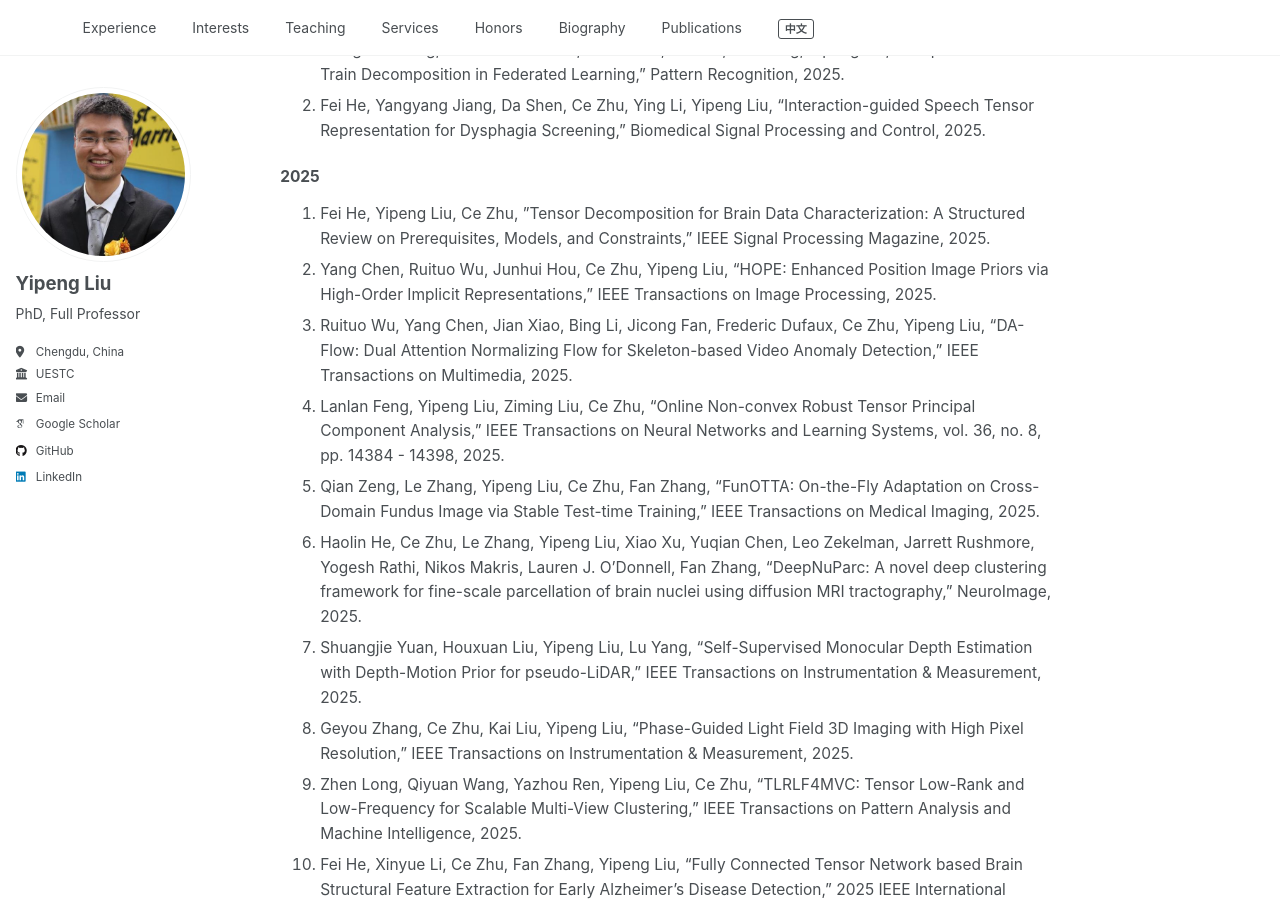
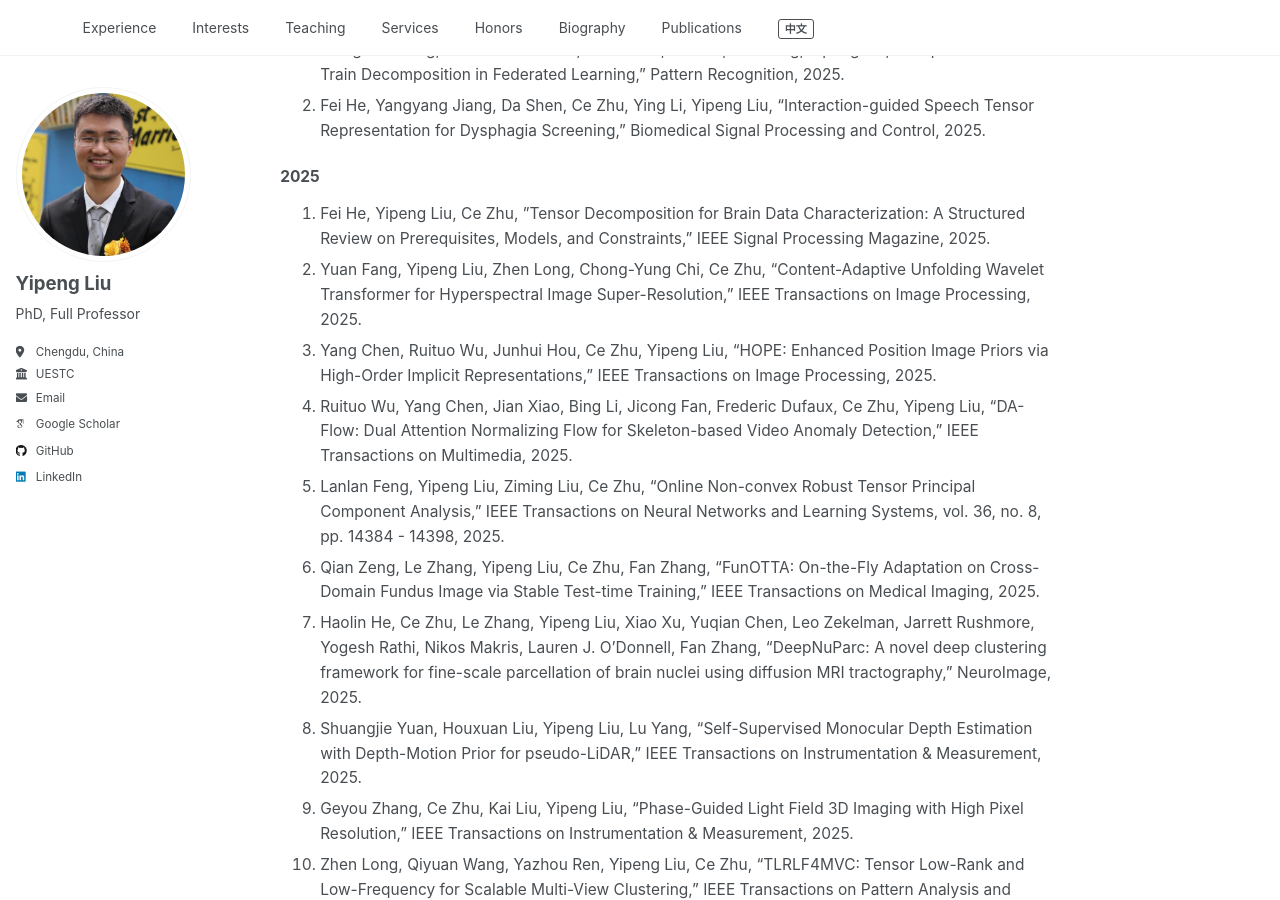
Before and after one commit to yipengliu/yipengliu.github.io, a Jekyll site: the page built from _pages/main-en.md, in a window 1280 px wide and 900 px high, scrolled down 3006 px. Built offline with Jekyll 4.4.1, drawn with Linux system fonts in a browser that asks for light colours; some web fonts are replaced.

Commit message:
Update main-en.md

```diff
--- a/_pages/main-en.md
+++ b/_pages/main-en.md
@@ -98,24 +98,25 @@
 #### 2025
 
 1. Fei He, Yipeng Liu, Ce Zhu, ”Tensor Decomposition for Brain Data Characterization: A Structured Review on Prerequisites, Models, and Constraints,” IEEE Signal Processing Magazine, 2025.
-2. Yang Chen, Ruituo Wu, Junhui Hou, Ce Zhu, Yipeng Liu, "HOPE: Enhanced Position Image Priors via High-Order Implicit Representations," IEEE Transactions on Image Processing, 2025.
-3. Ruituo Wu, Yang Chen, Jian Xiao, Bing Li, Jicong Fan, Frederic Dufaux, Ce Zhu, Yipeng Liu, "DA-Flow: Dual Attention Normalizing Flow for Skeleton-based Video Anomaly Detection," IEEE Transactions on Multimedia, 2025.
-4. Lanlan Feng, Yipeng Liu, Ziming Liu, Ce Zhu, "Online Non-convex Robust Tensor Principal Component Analysis," IEEE Transactions on Neural Networks and Learning Systems, vol. 36, no. 8, pp. 14384 - 14398, 2025.
-5. Qian Zeng, Le Zhang, Yipeng Liu, Ce Zhu, Fan Zhang, "FunOTTA: On-the-Fly Adaptation on Cross-Domain Fundus Image via Stable Test-time Training," IEEE Transactions on Medical Imaging, 2025.
-6. Haolin He, Ce Zhu, Le Zhang, Yipeng Liu, Xiao Xu, Yuqian Chen, Leo Zekelman, Jarrett Rushmore, Yogesh Rathi, Nikos Makris, Lauren J. O’Donnell, Fan Zhang, "DeepNuParc: A novel deep clustering framework for fine-scale parcellation of brain nuclei using diffusion MRI tractography," NeuroImage, 2025.
-7. Shuangjie Yuan, Houxuan Liu, Yipeng Liu, Lu Yang, "Self-Supervised Monocular Depth Estimation with Depth-Motion Prior for pseudo-LiDAR," IEEE Transactions on Instrumentation & Measurement, 2025.
-8. Geyou Zhang, Ce Zhu, Kai Liu, Yipeng Liu, "Phase-Guided Light Field 3D Imaging with High Pixel Resolution," IEEE Transactions on Instrumentation & Measurement, 2025.
-9. Zhen Long, Qiyuan Wang, Yazhou Ren, Yipeng Liu, Ce Zhu, "TLRLF4MVC: Tensor Low-Rank and Low-Frequency for Scalable Multi-View Clustering," IEEE Transactions on Pattern Analysis and Machine Intelligence, 2025.
-10. Fei He, Xinyue Li, Ce Zhu, Fan Zhang, Yipeng Liu, "Fully Connected Tensor Network based Brain Structural Feature Extraction for Early Alzheimer’s Disease Detection," 2025 IEEE International Conference on Acoustics, Speech and Signal Processing (ICASSP 2025), Hyderabad, India, April 6-11, 2025.
-11. Weiting Ou, Yipeng Liu, Zhijie Sun, Bing Li, Le Zhang, Ce Zhu, "Codar: Complex-valued Neural Network for Crossing-Floor Intrusion Detection via WiFi," 2025 IEEE International Conference on Acoustics, Speech and Signal Processing (ICASSP 2025), Hyderabad, India, April 6-11, 2025.
-12. Hongwei Guo, Yapeng Du, Lei Luo, Yipeng Liu, Ce Zhu, "VVC Rate Control Based on Distortion Propagation Factors," The 20th IEEE International Symposium on Broadband Multimedia Systems and Broadcasting (BMSB 2025), Dublin Ireland, June 11-13, 2025.
-13. Zhen Long, Yipeng Liu, Yazhou Ren, Ce Zhu, "SLR-MVTC: Smooth Low-Rank Multi-View Tensor Clustering," the 39th AAAI Conference on Artificial Intelligence (AAAI-25), Philadelphia, Pennsylvania, USA, Feb 25 - Mar. 4, 2025.
-14. Xiangtao Zhang, Sheng Li, Ao Li, Yipeng Liu, Fan Zhang, Ce Zhu, Le Zhang, “Subspace Constraint and Contribution Estimation for Heterogeneous Federated Learning，” The IEEE/CVF Conference on Computer Vision and Pattern Recognition (CVPR), 2025, pp. 20632-20642.
-15. Qun Wan, Haotian Du, Xiangyu Peng, Kehao Zhang, Yipeng Liu, Wei Xia, "Lecture Notes on A Geometric Interpretation of Minimum Mean Square Error: The Ratio of Matrix Determinants," IEEE International Conference on Teaching, Assessment, and Learning Engineering, Macao, China, Dec. 4 - 7, 2025.
-16. Hongwei Guo, Yipeng Liu, Lei Luo, Chengbiao Fu, Ce Zhu, "Block-level Lagrange multiplier adaptation based on distortion propagation factors," The 17th Asia Pacific Signal and Information Processing Association Annual Summit and Conference (APSIPA ASC 2025), Singapore,  Oct. 22 – 24, 2025.
-17. Fei He, Houji Du, Nipon Theera-Umpon, Yipeng Liu, Ce Zhu, "Flexibly Constrained Tucker Decomposition for High-Order Spectral Analysis," The 27th IEEE International Workshop on Multimedia Signal Processing (MMSP 2025), Beijing, China, Sept. 21 - 23, 2025.
-18. Qun Wan, Weiyu Liu, Kehao Zhang, Xiangyu Peng, Lin Zou, Yipeng Liu, "Revisiting The Cramer-Rao Lower Bound via Wiener Filtering," The 17th International Conference on Signal Processing Systems (ICSPS), Chengdu, China, October 24-26, 2025.
-19. Kang Tan, Zhijie Sun, Yimao Sun, Ce Zhu, Yipeng Liu, "DATSIL: Domain Adaptation in Tensor Subspace for Wi-Fi-based Indoor Localization," The 17th International Conference on Signal Processing Systems (ICSPS), Chengdu, China, October 24-26, 2025.
+2. Yuan Fang, Yipeng Liu, Zhen Long, Chong-Yung Chi, Ce Zhu, "Content-Adaptive Unfolding Wavelet Transformer for Hyperspectral Image Super-Resolution," IEEE Transactions on Image Processing, 2025.
+3. Yang Chen, Ruituo Wu, Junhui Hou, Ce Zhu, Yipeng Liu, "HOPE: Enhanced Position Image Priors via High-Order Implicit Representations," IEEE Transactions on Image Processing, 2025.
+4. Ruituo Wu, Yang Chen, Jian Xiao, Bing Li, Jicong Fan, Frederic Dufaux, Ce Zhu, Yipeng Liu, "DA-Flow: Dual Attention Normalizing Flow for Skeleton-based Video Anomaly Detection," IEEE Transactions on Multimedia, 2025.
+5. Lanlan Feng, Yipeng Liu, Ziming Liu, Ce Zhu, "Online Non-convex Robust Tensor Principal Component Analysis," IEEE Transactions on Neural Networks and Learning Systems, vol. 36, no. 8, pp. 14384 - 14398, 2025.
+6. Qian Zeng, Le Zhang, Yipeng Liu, Ce Zhu, Fan Zhang, "FunOTTA: On-the-Fly Adaptation on Cross-Domain Fundus Image via Stable Test-time Training," IEEE Transactions on Medical Imaging, 2025.
+7. Haolin He, Ce Zhu, Le Zhang, Yipeng Liu, Xiao Xu, Yuqian Chen, Leo Zekelman, Jarrett Rushmore, Yogesh Rathi, Nikos Makris, Lauren J. O’Donnell, Fan Zhang, "DeepNuParc: A novel deep clustering framework for fine-scale parcellation of brain nuclei using diffusion MRI tractography," NeuroImage, 2025.
+8. Shuangjie Yuan, Houxuan Liu, Yipeng Liu, Lu Yang, "Self-Supervised Monocular Depth Estimation with Depth-Motion Prior for pseudo-LiDAR," IEEE Transactions on Instrumentation & Measurement, 2025.
+9. Geyou Zhang, Ce Zhu, Kai Liu, Yipeng Liu, "Phase-Guided Light Field 3D Imaging with High Pixel Resolution," IEEE Transactions on Instrumentation & Measurement, 2025.
+10. Zhen Long, Qiyuan Wang, Yazhou Ren, Yipeng Liu, Ce Zhu, "TLRLF4MVC: Tensor Low-Rank and Low-Frequency for Scalable Multi-View Clustering," IEEE Transactions on Pattern Analysis and Machine Intelligence, 2025.
+11. Fei He, Xinyue Li, Ce Zhu, Fan Zhang, Yipeng Liu, "Fully Connected Tensor Network based Brain Structural Feature Extraction for Early Alzheimer’s Disease Detection," 2025 IEEE International Conference on Acoustics, Speech and Signal Processing (ICASSP 2025), Hyderabad, India, April 6-11, 2025.
+12. Weiting Ou, Yipeng Liu, Zhijie Sun, Bing Li, Le Zhang, Ce Zhu, "Codar: Complex-valued Neural Network for Crossing-Floor Intrusion Detection via WiFi," 2025 IEEE International Conference on Acoustics, Speech and Signal Processing (ICASSP 2025), Hyderabad, India, April 6-11, 2025.
+13. Hongwei Guo, Yapeng Du, Lei Luo, Yipeng Liu, Ce Zhu, "VVC Rate Control Based on Distortion Propagation Factors," The 20th IEEE International Symposium on Broadband Multimedia Systems and Broadcasting (BMSB 2025), Dublin Ireland, June 11-13, 2025.
+14. Zhen Long, Yipeng Liu, Yazhou Ren, Ce Zhu, "SLR-MVTC: Smooth Low-Rank Multi-View Tensor Clustering," the 39th AAAI Conference on Artificial Intelligence (AAAI-25), Philadelphia, Pennsylvania, USA, Feb 25 - Mar. 4, 2025.
+15. Xiangtao Zhang, Sheng Li, Ao Li, Yipeng Liu, Fan Zhang, Ce Zhu, Le Zhang, “Subspace Constraint and Contribution Estimation for Heterogeneous Federated Learning，” The IEEE/CVF Conference on Computer Vision and Pattern Recognition (CVPR), 2025, pp. 20632-20642.
+16. Qun Wan, Haotian Du, Xiangyu Peng, Kehao Zhang, Yipeng Liu, Wei Xia, "Lecture Notes on A Geometric Interpretation of Minimum Mean Square Error: The Ratio of Matrix Determinants," IEEE International Conference on Teaching, Assessment, and Learning Engineering, Macao, China, Dec. 4 - 7, 2025.
+17. Hongwei Guo, Yipeng Liu, Lei Luo, Chengbiao Fu, Ce Zhu, "Block-level Lagrange multiplier adaptation based on distortion propagation factors," The 17th Asia Pacific Signal and Information Processing Association Annual Summit and Conference (APSIPA ASC 2025), Singapore,  Oct. 22 – 24, 2025.
+18. Fei He, Houji Du, Nipon Theera-Umpon, Yipeng Liu, Ce Zhu, "Flexibly Constrained Tucker Decomposition for High-Order Spectral Analysis," The 27th IEEE International Workshop on Multimedia Signal Processing (MMSP 2025), Beijing, China, Sept. 21 - 23, 2025.
+19. Qun Wan, Weiyu Liu, Kehao Zhang, Xiangyu Peng, Lin Zou, Yipeng Liu, "Revisiting The Cramer-Rao Lower Bound via Wiener Filtering," The 17th International Conference on Signal Processing Systems (ICSPS), Chengdu, China, October 24-26, 2025.
+20. Kang Tan, Zhijie Sun, Yimao Sun, Ce Zhu, Yipeng Liu, "DATSIL: Domain Adaptation in Tensor Subspace for Wi-Fi-based Indoor Localization," The 17th International Conference on Signal Processing Systems (ICSPS), Chengdu, China, October 24-26, 2025.
 
 #### 2024
 
```
